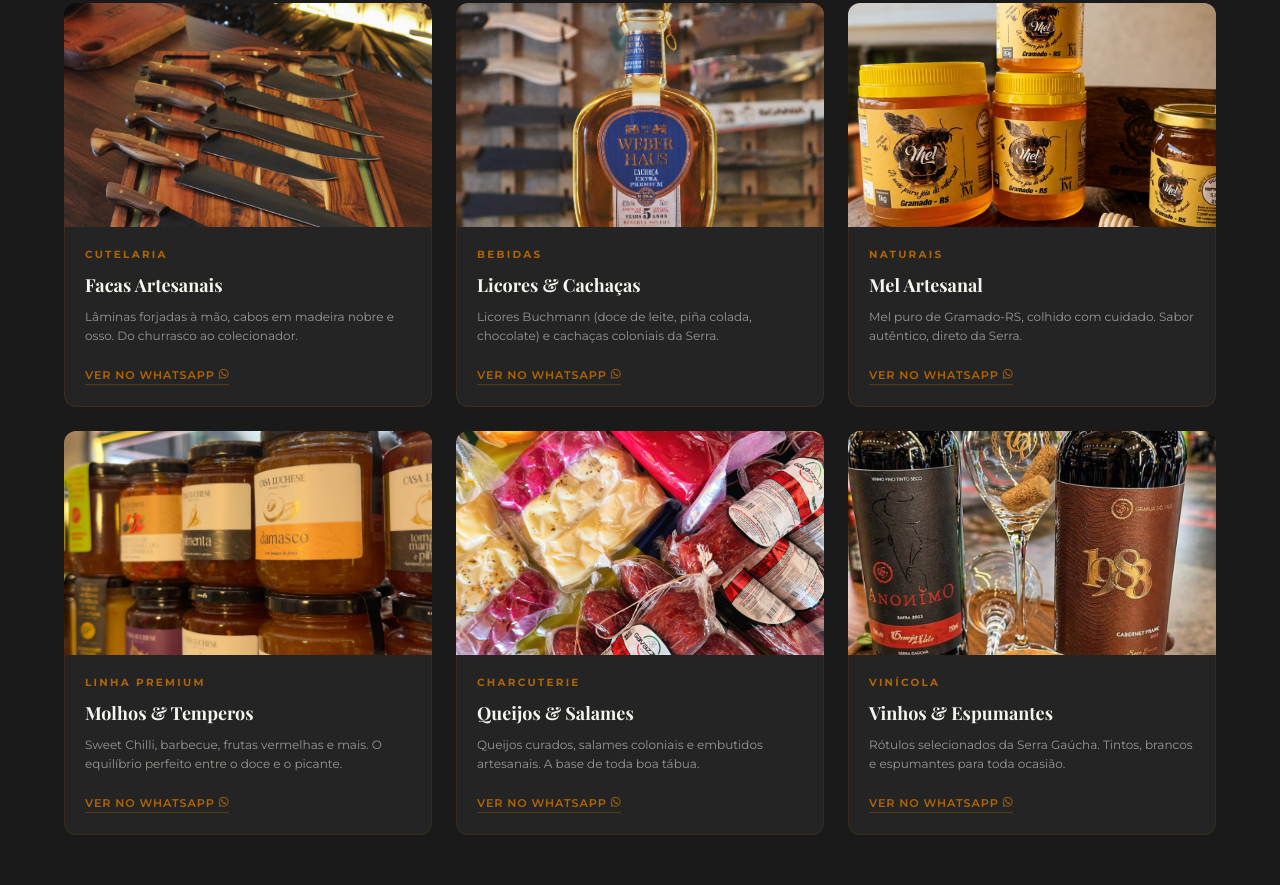
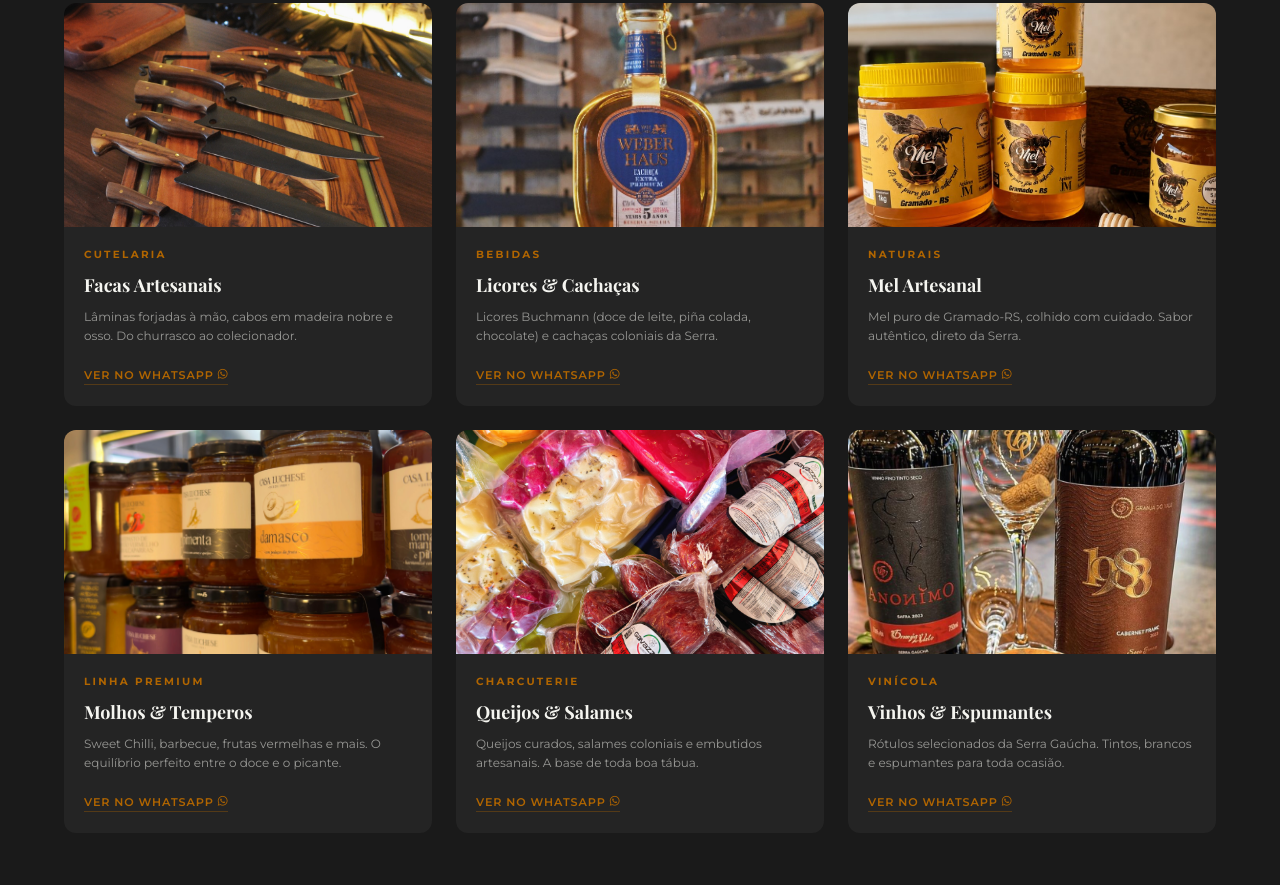
Before and after one commit to Ceres-Software-LJ/estancia-gaucha-j3a, a plain HTML site: page index.html in a window 1280 px wide. Shown: the part 4085-4970 px from the top of the page. Drawn offline with nearby package versions, Linux system fonts and the light colour scheme; a web font is replaced by a local one.

Commit message:
Remove orange borders from all cards (feature, testimonial, product, tooltip)

```diff
--- a/index.html
+++ b/index.html
@@ -187,14 +187,12 @@
     /* ── Feature cards ──────────────────────────────── */
     .feature-card {
       background: #242424;
-      border: 1px solid rgba(176,101,0,0.12);
       border-radius: 12px;
       padding: 2rem;
-      transition: transform 0.3s ease, border-color 0.3s ease;
+      transition: transform 0.3s ease;
     }
     .feature-card:hover {
       transform: translateY(-5px);
-      border-color: rgba(176,101,0,0.35);
     }
 
     /* ── Reviews carousel ───────────────────────────── */
@@ -216,7 +214,6 @@
     /* ── Testimonial cards ──────────────────────────── */
     .testimonial-card {
       background: #242424;
-      border: 1px solid rgba(176,101,0,0.15);
       border-radius: 12px;
       padding: 1.75rem;
       display: flex;
@@ -862,7 +859,7 @@
             loading="lazy"
           />
         </div>
-        <div class="product-body bg-[#242424] border border-t-0 border-[rgba(176,101,0,0.15)] rounded-b-xl p-5">
+        <div class="product-body bg-[#242424] border-0 rounded-b-xl p-5">
           <p class="eyebrow mb-2">Cutelaria</p>
           <h3 class="font-display text-lg font-bold text-[#F5F5F0] mb-2">Facas Artesanais</h3>
           <p class="font-body font-300 text-[#F5F5F0]/55 text-xs leading-relaxed mb-4">
@@ -883,7 +880,7 @@
             loading="lazy"
           />
         </div>
-        <div class="product-body bg-[#242424] border border-t-0 border-[rgba(176,101,0,0.15)] rounded-b-xl p-5">
+        <div class="product-body bg-[#242424] border-0 rounded-b-xl p-5">
           <p class="eyebrow mb-2">Bebidas</p>
           <h3 class="font-display text-lg font-bold text-[#F5F5F0] mb-2">Licores & Cachaças</h3>
           <p class="font-body font-300 text-[#F5F5F0]/55 text-xs leading-relaxed mb-4">
@@ -904,7 +901,7 @@
             loading="lazy"
           />
         </div>
-        <div class="product-body bg-[#242424] border border-t-0 border-[rgba(176,101,0,0.15)] rounded-b-xl p-5">
+        <div class="product-body bg-[#242424] border-0 rounded-b-xl p-5">
           <p class="eyebrow mb-2">Naturais</p>
           <h3 class="font-display text-lg font-bold text-[#F5F5F0] mb-2">Mel Artesanal</h3>
           <p class="font-body font-300 text-[#F5F5F0]/55 text-xs leading-relaxed mb-4">
@@ -925,7 +922,7 @@
             loading="lazy"
           />
         </div>
-        <div class="product-body bg-[#242424] border border-t-0 border-[rgba(176,101,0,0.15)] rounded-b-xl p-5">
+        <div class="product-body bg-[#242424] border-0 rounded-b-xl p-5">
           <p class="eyebrow mb-2">Linha Premium</p>
           <h3 class="font-display text-lg font-bold text-[#F5F5F0] mb-2">Molhos & Temperos</h3>
           <p class="font-body font-300 text-[#F5F5F0]/55 text-xs leading-relaxed mb-4">
@@ -946,7 +943,7 @@
             loading="lazy"
           />
         </div>
-        <div class="product-body bg-[#242424] border border-t-0 border-[rgba(176,101,0,0.15)] rounded-b-xl p-5">
+        <div class="product-body bg-[#242424] border-0 rounded-b-xl p-5">
           <p class="eyebrow mb-2">Charcuterie</p>
           <h3 class="font-display text-lg font-bold text-[#F5F5F0] mb-2">Queijos & Salames</h3>
           <p class="font-body font-300 text-[#F5F5F0]/55 text-xs leading-relaxed mb-4">
@@ -967,7 +964,7 @@
             loading="lazy"
           />
         </div>
-        <div class="product-body bg-[#242424] border border-t-0 border-[rgba(176,101,0,0.15)] rounded-b-xl p-5">
+        <div class="product-body bg-[#242424] border-0 rounded-b-xl p-5">
           <p class="eyebrow mb-2">Vinícola</p>
           <h3 class="font-display text-lg font-bold text-[#F5F5F0] mb-2">Vinhos & Espumantes</h3>
           <p class="font-body font-300 text-[#F5F5F0]/55 text-xs leading-relaxed mb-4">
@@ -1171,7 +1168,7 @@
     right: 20px;
     background: rgba(18,18,18,0.82);
     backdrop-filter: blur(10px);
-    border: 1px solid rgba(176,101,0,0.25);
+    border: none;
     border-radius: 10px;
     padding: 10px 14px;
     display: flex;
```
